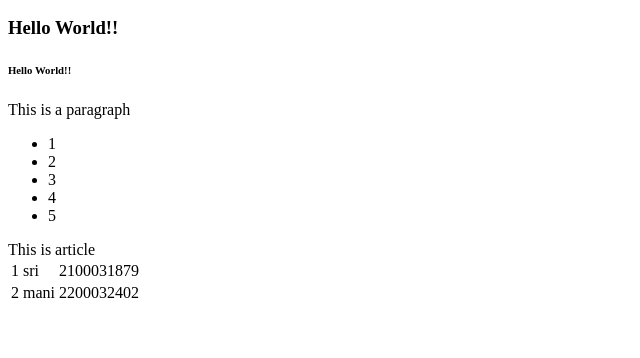
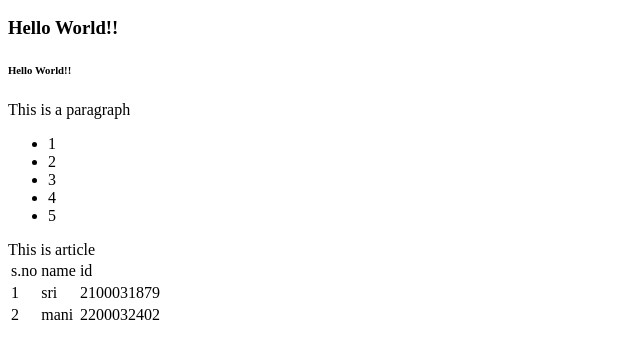
Before and after one commit to Srilakshmi4/resume2, a plain HTML site: page index.html in a window 1280 px wide. Shown: the part 96-454 px from the top of the page, without its empty margins (0-640 px from the left). Drawn offline with Linux system fonts and the light colour scheme.

Commit message:
added title

```diff
--- a/index.html
+++ b/index.html
@@ -1,6 +1,6 @@
 <html>
     <head>
-        <title></title>
+        <title>Resume</title>
     </head>
     <body>
 
@@ -36,6 +36,11 @@
 
         <table>
             <tbody>
+                <thead>
+                    <td>s.no</td>
+                    <td>name</td>
+                    <td>id</td>
+                </thead>
                 <tr>
                     <td>1</td>
                     <td>sri</td>
```
